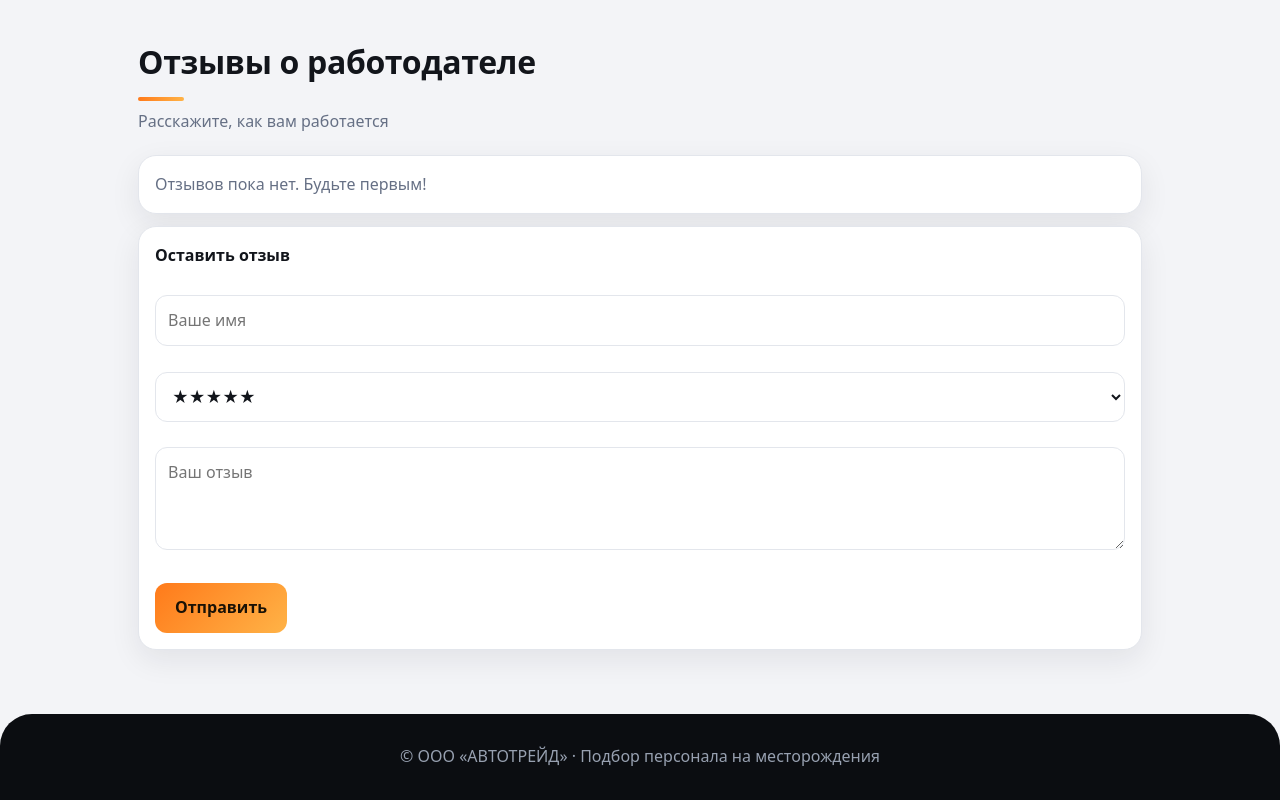
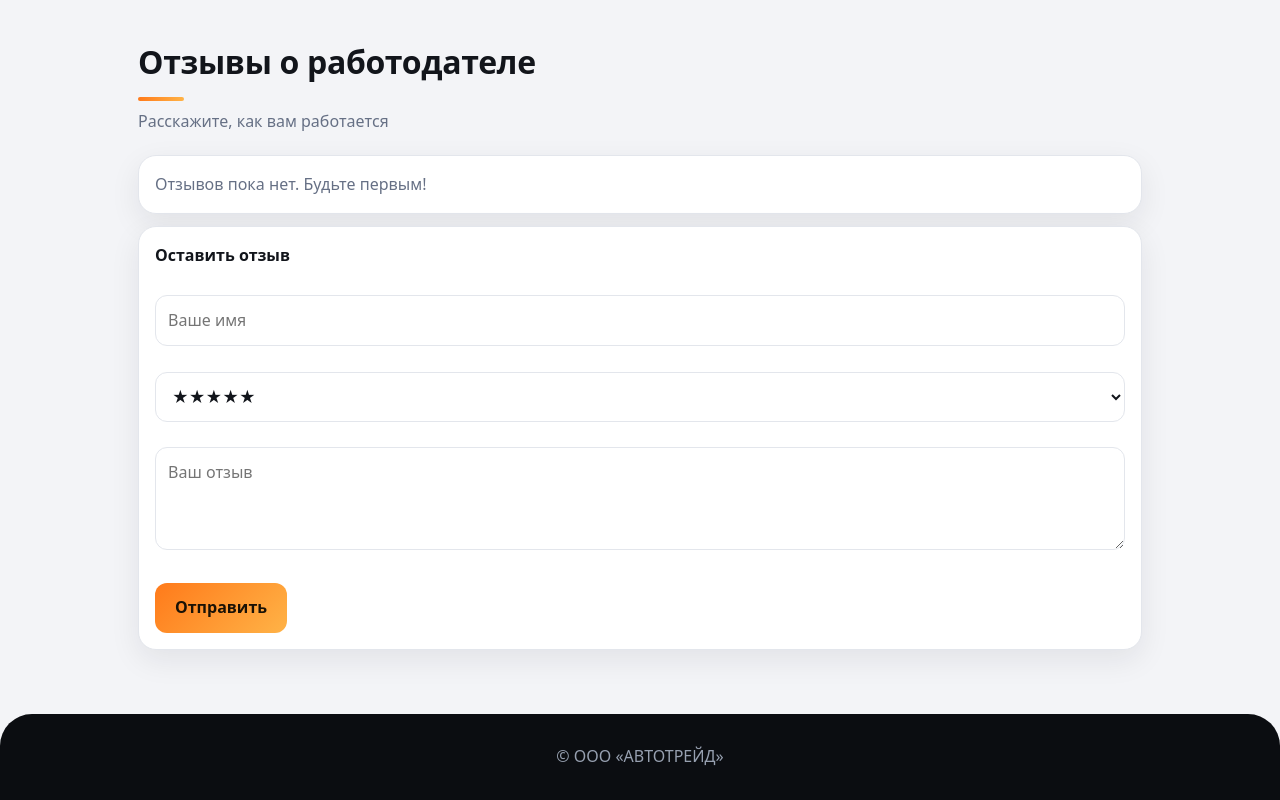
Before and after one commit to sosubb2-cpu/autotrade, a plain HTML site: page site/index.html in a window 1280 px wide. Shown: the part 4612-5412 px from the top of the page. Drawn offline with Linux system fonts and the light colour scheme; no server answers.

Commit message:
Update index.html

```diff
--- a/site/index.html
+++ b/site/index.html
@@ -59,7 +59,7 @@
 <button class="btn p" id="rs">Отправить</button></div>
 </main>
 
-<footer>© ООО «АВТОТРЕЙД» · Подбор персонала на месторождения</footer>
+<footer>© ООО «АВТОТРЕЙД»</footer>
 
 <dialog id="dlg"><h3 style="margin-top:0">Отклик на вакансию</h3>
 <label>Вакансия</label><select id="av"></select>
```
